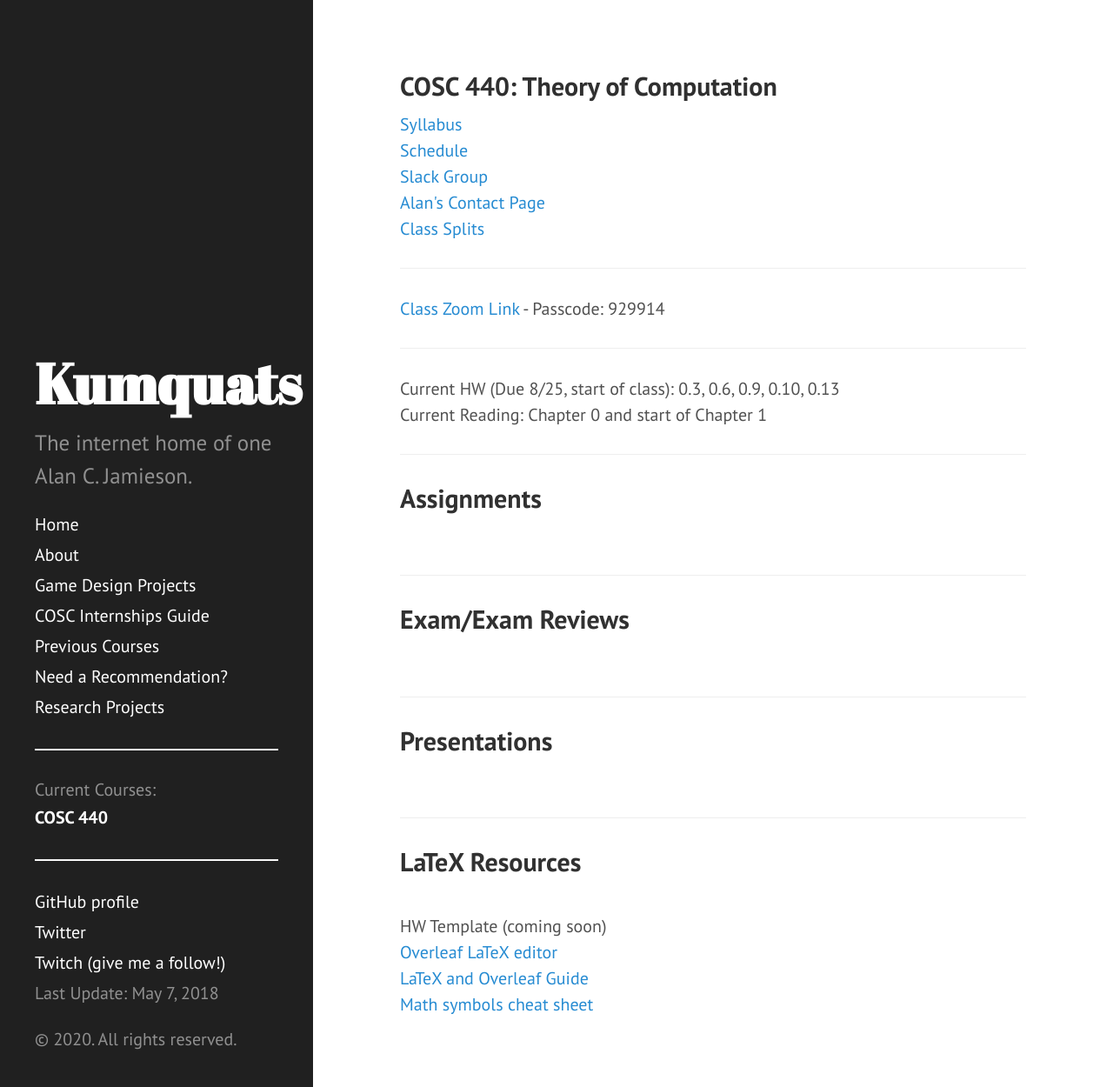
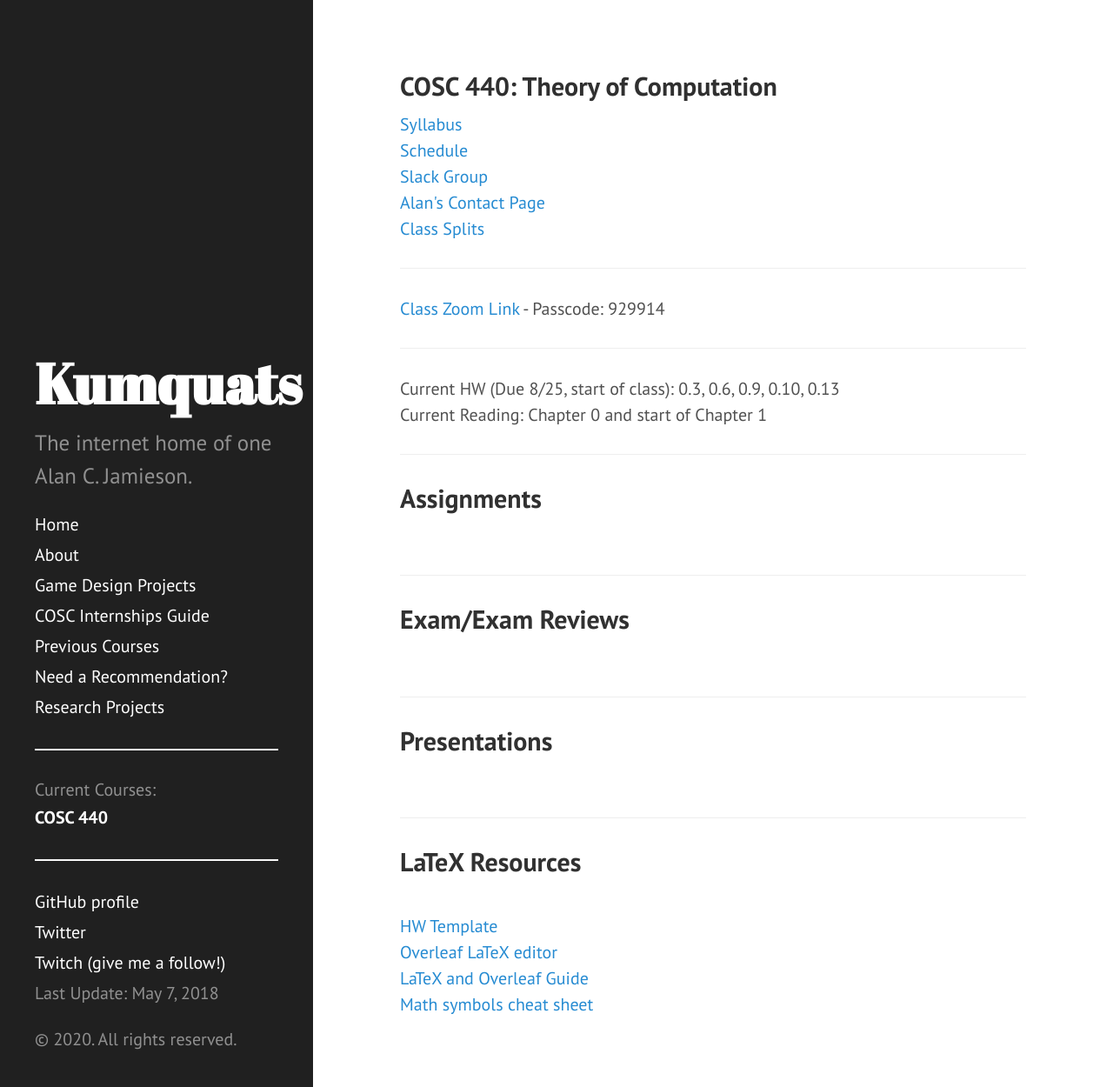
Before and after one commit to ripark/ripark.github.io, a Jekyll site: the page built from f20/cosc440.html, in a window 1280 px wide and 1250 px high. Shown: the whole window at 87% size. Built offline with Jekyll 4.4.1, drawn with Linux system fonts in a browser that asks for light colours; Markdown is read by kramdown in place of the engine named in the settings.

Commit message:
HW Template

```diff
--- a/f20/cosc440.html
+++ b/f20/cosc440.html
@@ -31,7 +31,7 @@
 <hr>
 <h2> LaTeX Resources </h2>
 <br>
-HW Template (coming soon)
+<a href="http://ripark.github.io/f20/440HWTemplate.zip">HW Template</a>
 <br>
 <a href="https://www.overleaf.com/">Overleaf LaTeX editor</a>
 <br>
```
Also changed, not shown: 1 other file.
